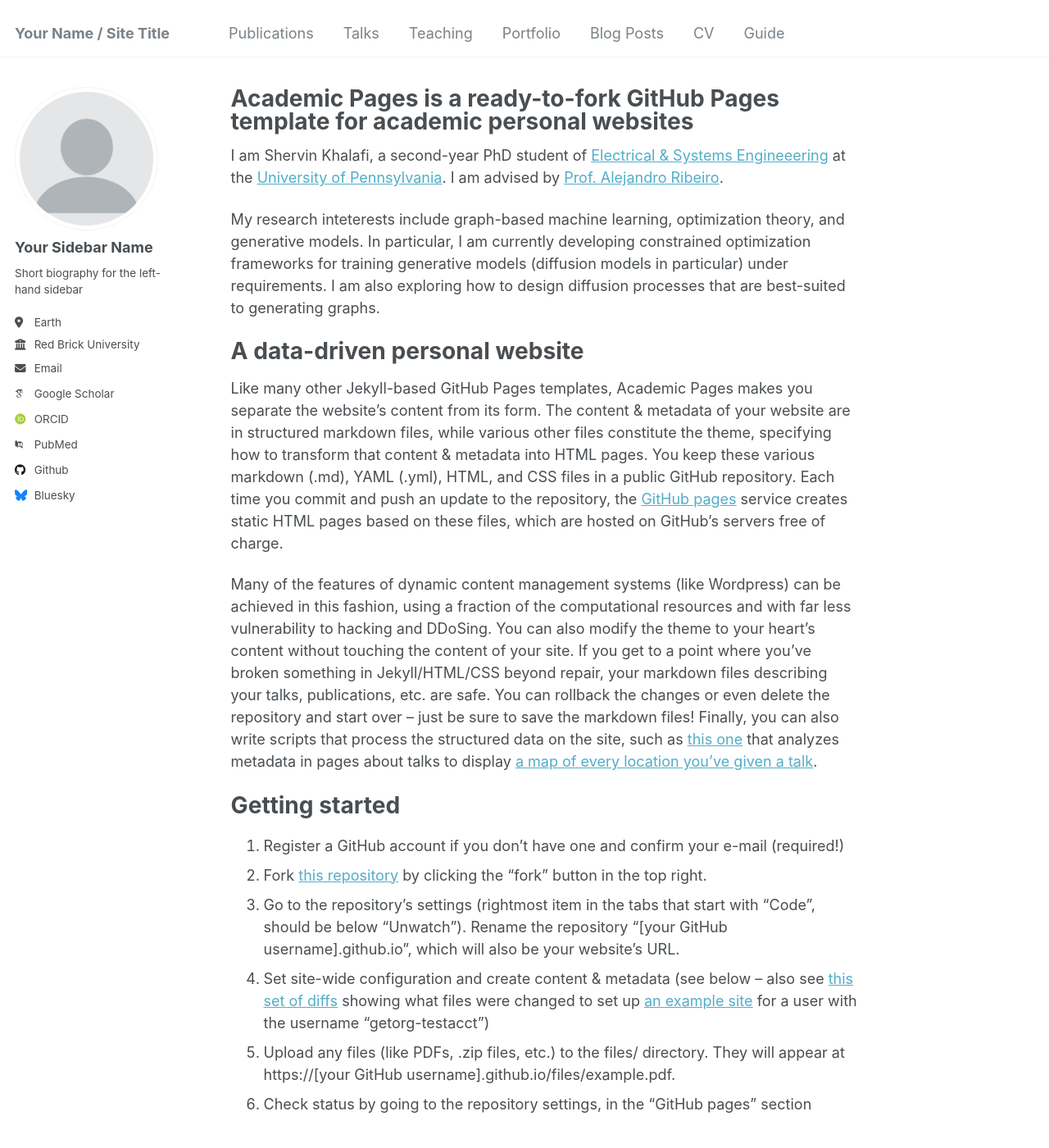
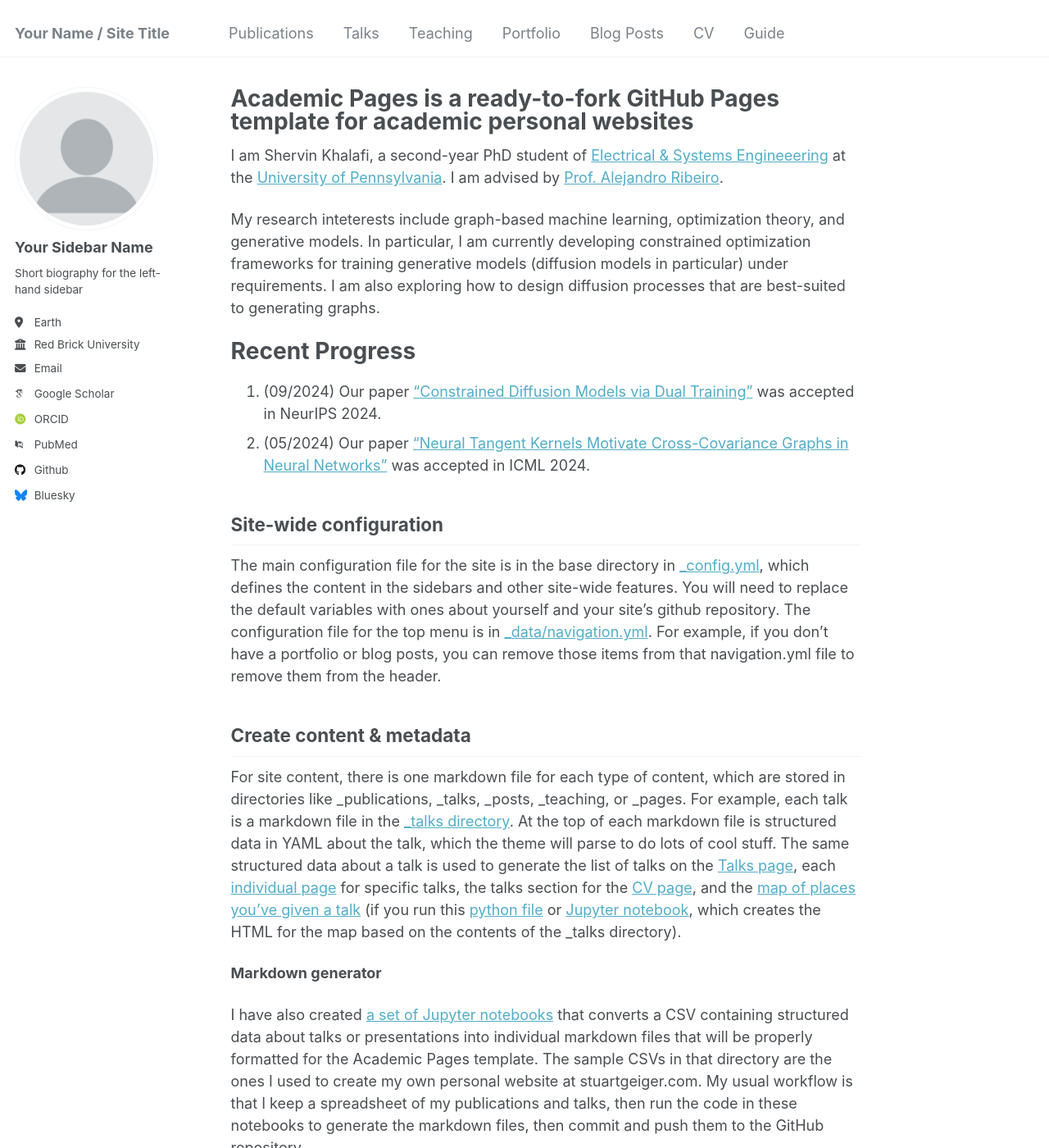
Before and after one commit to shervinkhal/shervinkhalafi.github.io, a Jekyll site: the page built from _pages/about.md, in a window 1280 px wide and 1400 px high. Shown: the whole window at 82% size. Built offline with Jekyll 4.4.1, drawn with Linux system fonts in a browser that asks for light colours; some web fonts are replaced.

Commit message:
Update about.md

```diff
--- a/_pages/about.md
+++ b/_pages/about.md
@@ -12,20 +12,10 @@ I am Shervin Khalafi, a second-year PhD student of [Electrical & Systems Enginee
 My research inteterests include graph-based machine learning, optimization theory, and generative models. In particular, I am currently developing constrained optimization frameworks for training generative models (diffusion models in particular) under requirements. I am also exploring
 how to design diffusion processes that are best-suited to generating graphs.
 
-A data-driven personal website
+Recent Progress
 ======
-Like many other Jekyll-based GitHub Pages templates, Academic Pages makes you separate the website's content from its form. The content & metadata of your website are in structured markdown files, while various other files constitute the theme, specifying how to transform that content & metadata into HTML pages. You keep these various markdown (.md), YAML (.yml), HTML, and CSS files in a public GitHub repository. Each time you commit and push an update to the repository, the [GitHub pages](https://pages.github.com/) service creates static HTML pages based on these files, which are hosted on GitHub's servers free of charge.
-
-Many of the features of dynamic content management systems (like Wordpress) can be achieved in this fashion, using a fraction of the computational resources and with far less vulnerability to hacking and DDoSing. You can also modify the theme to your heart's content without touching the content of your site. If you get to a point where you've broken something in Jekyll/HTML/CSS beyond repair, your markdown files describing your talks, publications, etc. are safe. You can rollback the changes or even delete the repository and start over -- just be sure to save the markdown files! Finally, you can also write scripts that process the structured data on the site, such as [this one](https://github.com/academicpages/academicpages.github.io/blob/master/talkmap.ipynb) that analyzes metadata in pages about talks to display [a map of every location you've given a talk](https://academicpages.github.io/talkmap.html).
-
-Getting started
-======
-1. Register a GitHub account if you don't have one and confirm your e-mail (required!)
-1. Fork [this repository](https://github.com/academicpages/academicpages.github.io) by clicking the "fork" button in the top right.
-1. Go to the repository's settings (rightmost item in the tabs that start with "Code", should be below "Unwatch"). Rename the repository "[your GitHub username].github.io", which will also be your website's URL.
-1. Set site-wide configuration and create content & metadata (see below -- also see [this set of diffs](http://archive.is/3TPas) showing what files were changed to set up [an example site](https://getorg-testacct.github.io) for a user with the username "getorg-testacct")
-1. Upload any files (like PDFs, .zip files, etc.) to the files/ directory. They will appear at https://[your GitHub username].github.io/files/example.pdf.
-1. Check status by going to the repository settings, in the "GitHub pages" section
+1. (09/2024) Our paper ["Constrained Diffusion Models via Dual Training"](https://arxiv.org/abs/2408.15094) was accepted in NeurIPS 2024.
+1. (05/2024) Our paper ["Neural Tangent Kernels Motivate Cross-Covariance Graphs in Neural Networks"](https://proceedings.mlr.press/v235/khalafi24a.html) was accepted in ICML 2024.
 
 Site-wide configuration
 ------
```
